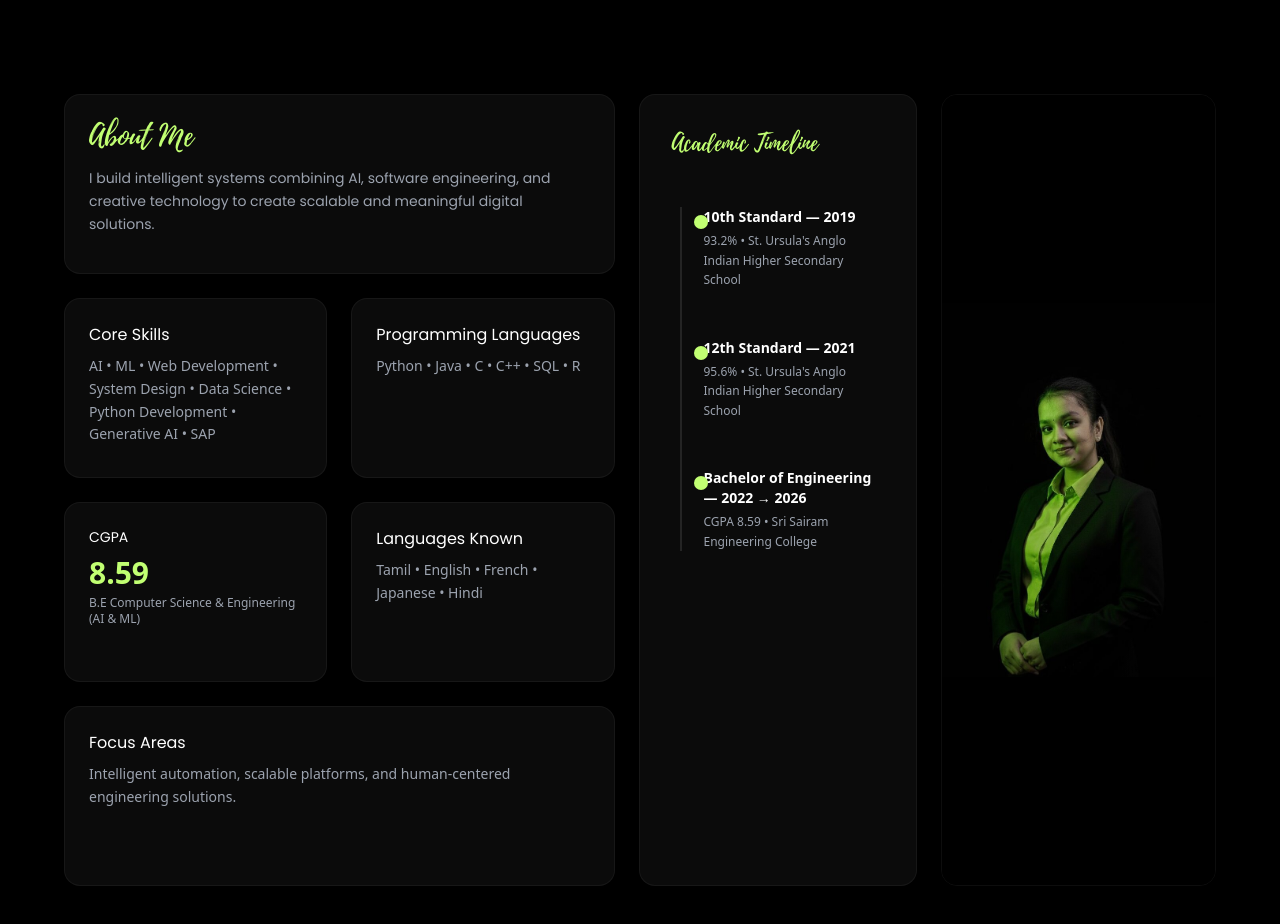
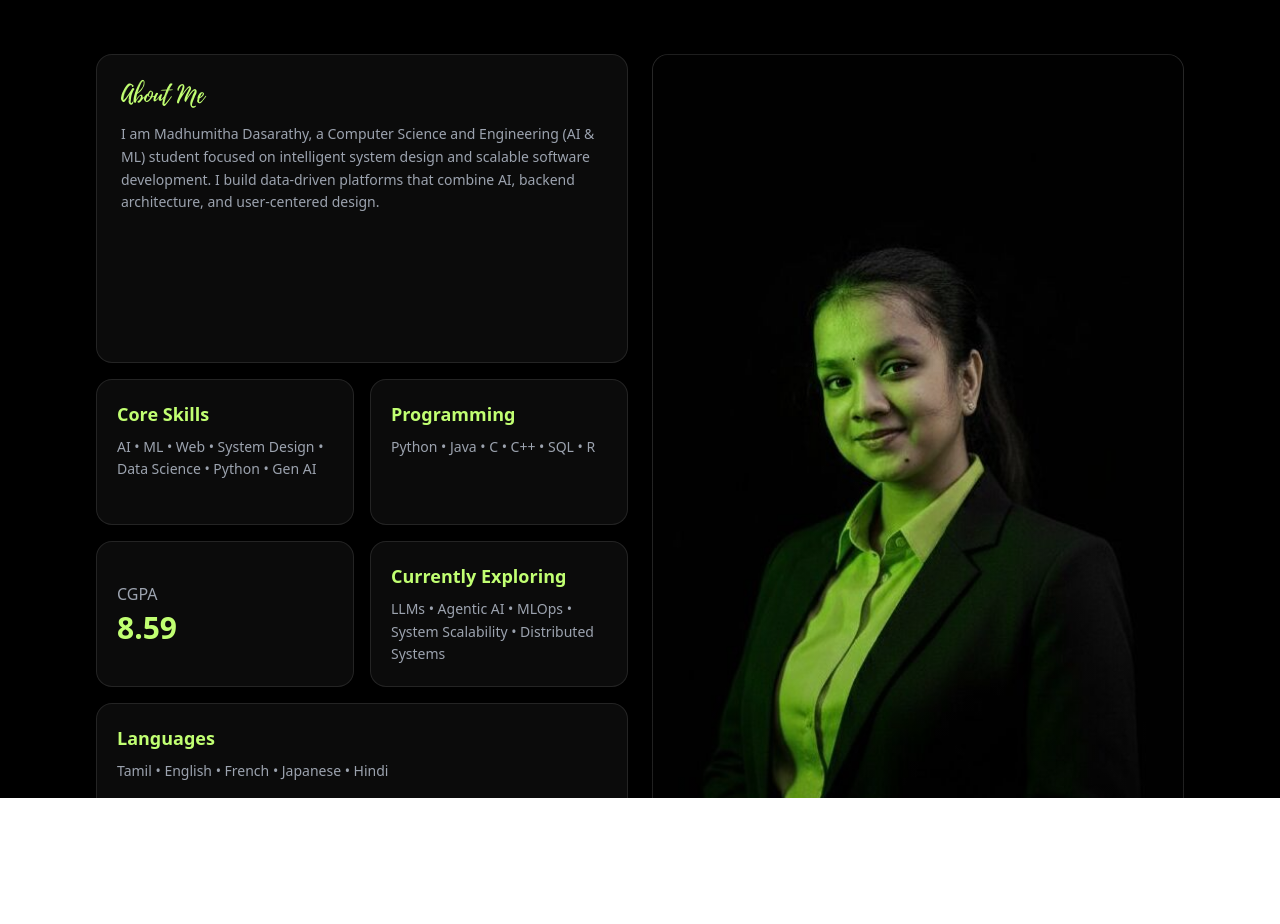
Before and after one commit to madhumithadasarathy/portfolio_website, a React (Vite) app: page / in a window 1280 px wide. Shown: the part 802-1726 px from the top of the page. After the commit the page ends 1600 px from the top, so only its background shows below. Built offline with nearby package versions, Linux system fonts and the light colour scheme.

Commit message:
Built the expertise section

```diff
--- a/src/Components/Home/Expertise.jsx
+++ b/src/Components/Home/Expertise.jsx
@@ -1,163 +1,168 @@
 import { motion } from "framer-motion";
+
+const sectionVariants = {
+  hidden: { opacity: 0, y: 80 },
+  visible: {
+    opacity: 1,
+    y: 0,
+    transition: {
+      duration: 0.9,
+      ease: "easeOut",
+      staggerChildren: 0.12
+    }
+  }
+};
+
+const cardVariants = {
+  hidden: { opacity: 0, y: 40 },
+  visible: {
+    opacity: 1,
+    y: 0,
+    transition: { duration: 0.6, ease: "easeOut" }
+  }
+};
 
 export default function Expertise() {
   return (
-    <section className="w-full bg-black px-4 lg:px-16 py-24">
-      {/* ===== MAIN LAYOUT ===== */}
-      <div className="max-w-7xl mx-auto flex flex-col lg:flex-row gap-6">
+    <motion.section
+      className="w-full h-screen bg-black px-6 lg:px-24 py-14 overflow-hidden"
+      variants={sectionVariants}
+      initial="hidden"
+      whileInView="visible"
+      viewport={{ once: false, amount: 0.4 }}
+    >
+      <div className="max-w-[1800px] mx-auto h-full grid lg:grid-cols-4 gap-6">
 
-        {/* ================= LEFT SIDE ================= */}
-        <div className="lg:w-1/2 grid grid-cols-2 auto-rows-[180px] gap-6">
+        {/* ================= LEFT BENTO ================= */}
+        <div className="lg:col-span-2 h-full grid grid-cols-2 grid-rows-6 gap-4">
 
           {/* ABOUT */}
           <motion.div
-            className="col-span-2 bg-[#0b0b0b] rounded-2xl p-6 border border-white/5"
-            initial={{ opacity: 0, y: 30 }}
-            whileInView={{ opacity: 1, y: 0 }}
-            viewport={{ once: true }}
+            variants={cardVariants}
+            whileHover={{ y: -6 }}
+            className="group relative col-span-2 row-span-2 bg-[#0b0b0b] rounded-2xl p-6 border border-white/10 transition-all duration-300 overflow-hidden"
           >
-            <h3 className="text-neon font-playlist text-3xl mb-3">
+            <GlowLayer />
+            <h3 className="text-[#c1ff72] font-playlist text-2xl mb-3 relative z-10">
               About Me
             </h3>
-
-            <p className="text-gray-400 text-sm font-poppins leading-relaxed">
-              I build intelligent systems combining AI, software engineering,
-              and creative technology to create scalable and meaningful
-              digital solutions.
+            <p className="text-gray-400 text-sm leading-relaxed relative z-10">
+              I am Madhumitha Dasarathy, a Computer Science and Engineering (AI & ML)
+              student focused on intelligent system design and scalable software
+              development. I build data-driven platforms that combine AI,
+              backend architecture, and user-centered design.
             </p>
           </motion.div>
 
-          {/* CORE SKILLS */}
-          <div className="bg-[#0b0b0b] rounded-2xl p-6 border border-white/5">
-            <h4 className="text-white font-poppins mb-2">Core Skills</h4>
-            <p className="text-gray-400 text-sm leading-relaxed">
-              AI • ML • Web Development • System Design • Data Science •
-              Python Development • Generative AI • SAP
-            </p>
-          </div>
+          <Card title="Core Skills">
+            AI • ML • Web • System Design • Data Science • Python • Gen AI
+          </Card>
 
-          {/* PROGRAMMING LANGUAGES */}
-          <div className="bg-[#0b0b0b] rounded-2xl p-6 border border-white/5">
-            <h4 className="text-white font-poppins mb-2">
-              Programming Languages
-            </h4>
-            <p className="text-gray-400 text-sm leading-relaxed">
-              Python • Java • C • C++ • SQL • R
-            </p>
-          </div>
+          <Card title="Programming">
+            Python • Java • C • C++ • SQL • R
+          </Card>
 
           {/* CGPA */}
-          <div className="bg-[#0b0b0b] rounded-2xl p-6 border border-white/5">
-            <h4 className="text-white font-poppins text-sm">CGPA</h4>
-            <p className="text-neon text-3xl font-bold mt-2">8.59</p>
-            <p className="text-gray-400 text-xs mt-1">
-              B.E Computer Science & Engineering (AI & ML)
+          <motion.div
+            variants={cardVariants}
+            whileHover={{ y: -6 }}
+            className="group relative bg-[#0b0b0b] rounded-2xl p-5 border border-white/10 flex flex-col justify-center transition-all duration-300 overflow-hidden"
+          >
+            <GlowLayer />
+            <h4 className="text-gray-400 text-md relative z-10">CGPA</h4>
+            <p className="text-[#c1ff72] text-3xl font-bold mt-1 relative z-10">
+              8.59
             </p>
-          </div>
+          </motion.div>
 
-          {/* LANGUAGES KNOWN */}
-          <div className="bg-[#0b0b0b] rounded-2xl p-6 border border-white/5">
-            <h4 className="text-white font-poppins mb-2">
-              Languages Known
+          {/* CURRENTLY EXPLORING */}
+          <motion.div
+            variants={cardVariants}
+            whileHover={{ y: -6 }}
+            className="group relative bg-[#0b0b0b] rounded-2xl p-5 border border-white/10 transition-all duration-300 overflow-hidden"
+          >
+            <GlowLayer />
+            <h4 className="text-[#c1ff72] text-lg mb-2 font-semibold relative z-10">
+              Currently Exploring
             </h4>
-            <p className="text-gray-400 text-sm leading-relaxed">
-              Tamil • English • French • Japanese • Hindi
+            <p className="text-gray-400 text-sm leading-relaxed relative z-10">
+              LLMs • Agentic AI • MLOps • System Scalability • Distributed Systems
             </p>
-          </div>
+          </motion.div>
+
+          <Card title="Languages" colSpan>
+            Tamil • English • French • Japanese • Hindi
+          </Card>
 
           {/* FOCUS */}
-          <div className="col-span-2 bg-[#0b0b0b] rounded-2xl p-6 border border-white/5">
-            <h4 className="text-white font-poppins mb-2">
+          <motion.div
+            variants={cardVariants}
+            whileHover={{ y: -6 }}
+            className="group relative col-span-2 row-span-2 bg-[#0b0b0b] rounded-2xl p-6 border border-white/10 transition-all duration-300 overflow-hidden"
+          >
+            <GlowLayer />
+            <h4 className="text-[#c1ff72] text-lg mb-2 font-semibold relative z-10">
               Focus Areas
             </h4>
-            <p className="text-gray-400 text-sm leading-relaxed">
-              Intelligent automation, scalable platforms,
-              and human-centered engineering solutions.
+            <p className="text-gray-400 text-sm leading-relaxed relative z-10">
+              Intelligent automation, scalable platforms and
+              human-centered engineering solutions.
             </p>
-          </div>
+          </motion.div>
+
         </div>
-
-        {/* ================= TIMELINE ================= */}
-        <motion.div
-          className="
-            lg:w-1/4
-            bg-[#0b0b0b]
-            rounded-2xl
-            p-8
-            border border-white/5
-          "
-          initial={{ opacity: 0, x: 40 }}
-          whileInView={{ opacity: 1, x: 0 }}
-          viewport={{ once: true }}
-        >
-          <h3 className="text-neon font-playlist text-2xl mb-8">
-            Academic Timeline
-          </h3>
-
-          {/* Timeline */}
-          <div className="relative pl-8 space-y-12">
-
-            {/* vertical line */}
-            <div className="absolute left-2 top-0 bottom-0 w-[2px] bg-white/10" />
-
-            {/* ITEM */}
-            <div className="relative">
-              <div className="absolute -left-[10px] top-2 w-3.5 h-3.5 bg-[#c1ff72] rounded-full" />
-              <h4 className="text-white font-semibold text-sm">
-                10th Standard — 2019
-              </h4>
-              <p className="text-gray-400 text-xs mt-1 leading-relaxed">
-                93.2% • St. Ursula's Anglo Indian Higher Secondary School
-              </p>
-            </div>
-
-            <div className="relative">
-              <div className="absolute -left-[10px] top-2 w-3.5 h-3.5 bg-[#c1ff72] rounded-full" />
-              <h4 className="text-white font-semibold text-sm">
-                12th Standard — 2021
-              </h4>
-              <p className="text-gray-400 text-xs mt-1 leading-relaxed">
-                95.6% • St. Ursula's Anglo Indian Higher Secondary School
-              </p>
-            </div>
-
-            <div className="relative">
-              <div className="absolute -left-[10px] top-2 w-3.5 h-3.5 bg-[#c1ff72] rounded-full" />
-              <h4 className="text-white font-semibold text-sm">
-                Bachelor of Engineering — 2022 → 2026
-              </h4>
-              <p className="text-gray-400 text-xs mt-1 leading-relaxed">
-                CGPA 8.59 • Sri Sairam Engineering College
-              </p>
-            </div>
-
-          </div>
-        </motion.div>
 
         {/* ================= RIGHT IMAGE ================= */}
         <motion.div
-          className="
-            lg:w-1/4
-            rounded-2xl
-            overflow-hidden
-            border border-white/5
-            relative
-          "
-          initial={{ opacity: 0, scale: 0.96 }}
-          whileInView={{ opacity: 1, scale: 1 }}
-          transition={{ duration: 0.6 }}
-          viewport={{ once: true }}
+          variants={cardVariants}
+          whileHover={{ scale: 1.02 }}
+          className="lg:col-span-2 h-full rounded-2xl overflow-hidden border border-white/10 relative bg-gradient-to-b from-[#0f0f0f] to-[#050505]"
         >
           <img
             src="/bento_image.jpeg"
             alt="Madhumitha"
-            className="w-full h-full object-contain bg-black"
+            className="w-full h-full object-cover"
           />
-
           <div className="absolute inset-0 bg-gradient-to-t from-black/40 to-transparent" />
         </motion.div>
 
       </div>
-    </section>
+    </motion.section>
   );
 }
+
+
+/* ================= REUSABLE CARD ================= */
+
+function Card({ title, children, colSpan }) {
+  return (
+    <motion.div
+      variants={cardVariants}
+      whileHover={{ y: -6 }}
+      className={`group relative ${
+        colSpan ? "col-span-2" : ""
+      } bg-[#0b0b0b] rounded-2xl p-5 border border-white/10 transition-all duration-300 overflow-hidden`}
+    >
+      <GlowLayer />
+      <h4 className="text-[#c1ff72] text-lg mb-2 font-semibold relative z-10">
+        {title}
+      </h4>
+      <p className="text-gray-400 text-sm leading-relaxed relative z-10">
+        {children}
+      </p>
+    </motion.div>
+  );
+}
+
+
+/* ================= GLOW EFFECT ================= */
+
+function GlowLayer() {
+  return (
+    <>
+      <div className="absolute inset-0 opacity-0 group-hover:opacity-100 transition duration-300 bg-[radial-gradient(circle_at_center,rgba(193,255,114,0.18),transparent_70%)]" />
+      <div className="absolute inset-0 rounded-2xl border border-transparent group-hover:border-[#c1ff72] transition duration-300" />
+      <div className="absolute inset-0 rounded-2xl shadow-[0_0_0px_0px_rgba(193,255,114,0)] group-hover:shadow-[0_0_25px_5px_rgba(193,255,114,0.35)] transition duration-300" />
+    </>
+  );
+}
```
